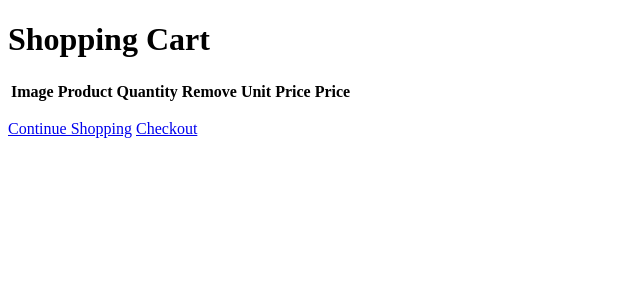
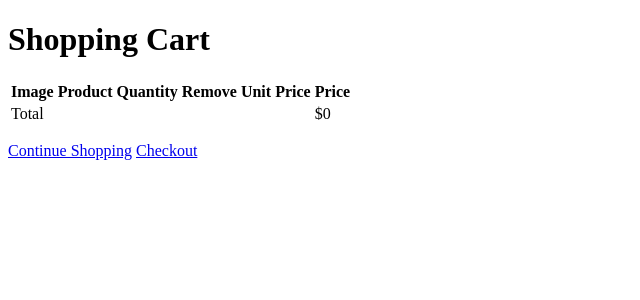
Before and after one commit to jtfrench23/nats_store, a Django app: page /cart/ in a window 1280 px wide. Shown: the top 300 px of the page, without its empty margins (0-640 px from the left). Run offline with Django 3.2, Linux system fonts and the light colour scheme; lists and menus that the app fills with data are empty.

Commit message:
fixed cart total price issue

```diff
--- a/cart/templates/cart/detail.html
+++ b/cart/templates/cart/detail.html
@@ -47,14 +47,14 @@
                             ${{item.total_price}}
                         </td>
                     </tr>
-
+            {% endwith %}
+            {% endfor %}
             <tr class="total">
                 <td>Total</td>
                 <td colspan="4"></td>
-                <td class="num" >${{ cart.total_price}}</td>
+                <td class="num" >${{ cart.get_total_price }}</td>
             </tr>
-            {% endwith %}
-            {% endfor %}
+
         </tbody>
     </table>
     <p class="text-right">
```
Also changed, not shown: db.sqlite3.
